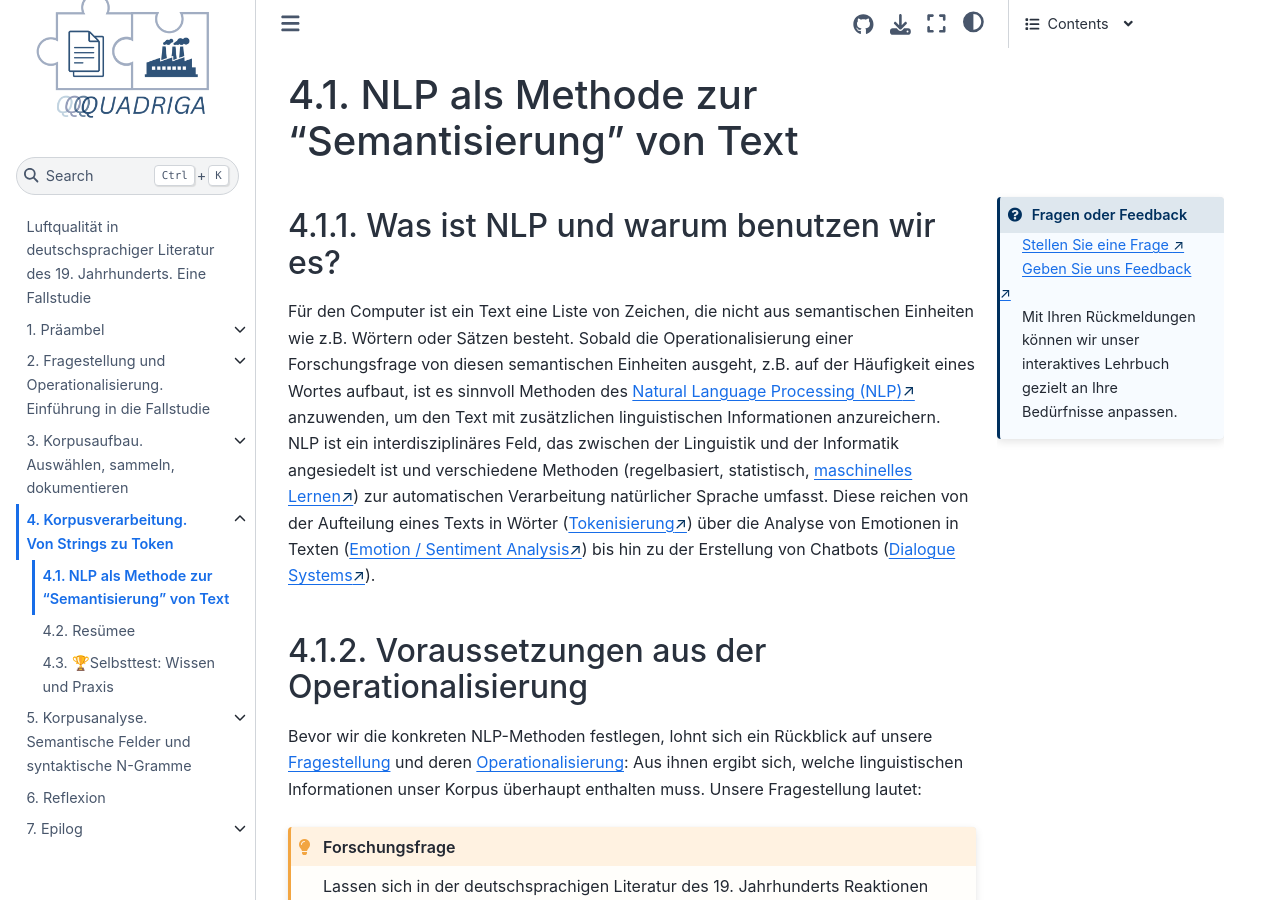
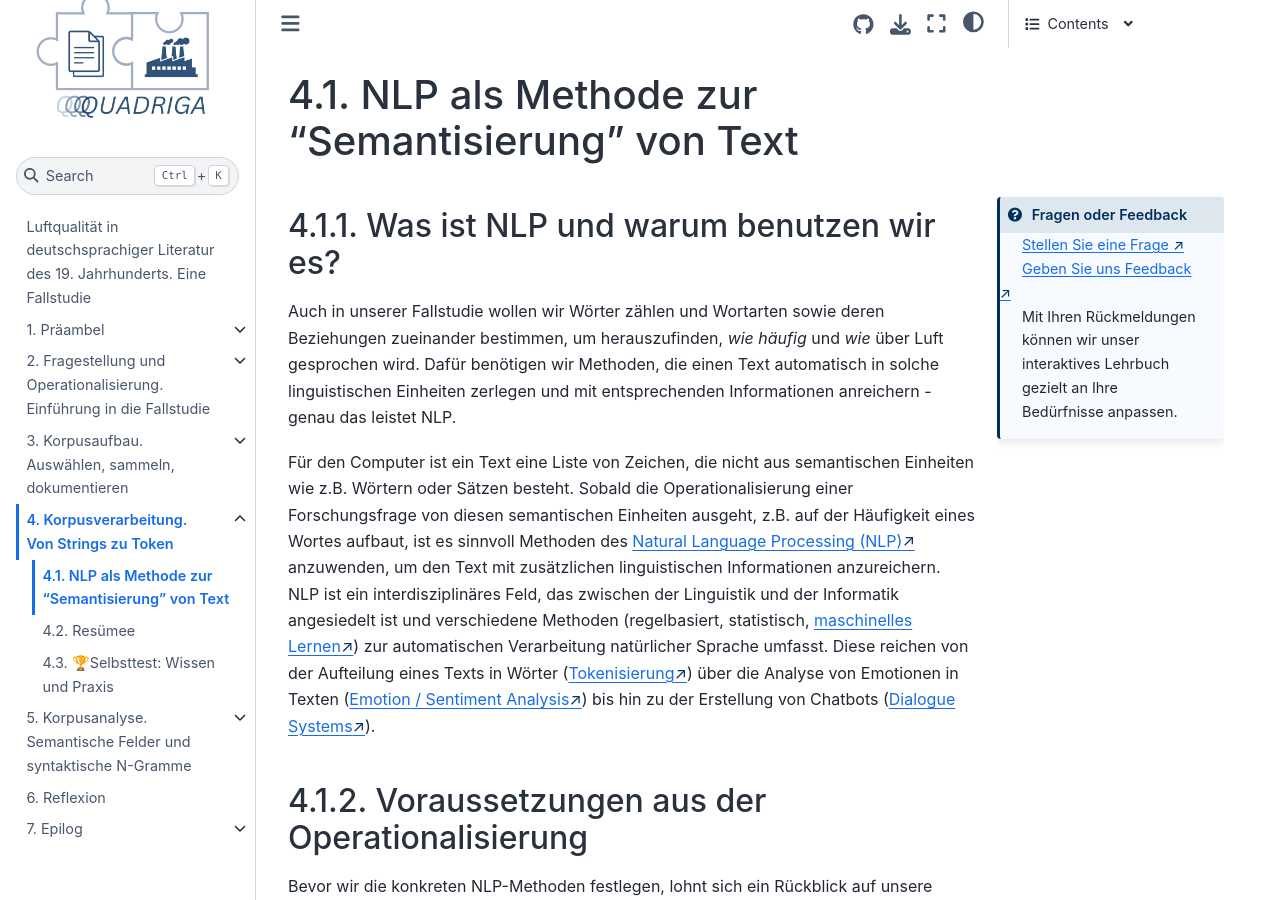
Before and after one commit to quadriga-dk/Text-Fallstudie-3, a Jupyter Book: the page built from corpus_processing/corpus-processing_intro-to-nlp.md, in a window 1280 px wide and 900 px high. Built offline with Jupyter Book 1.0.4 settings and Sphinx 7.4.7 and the Sphinx Book theme 1.1.4, drawn with Linux system fonts in a browser that asks for light colours; pages that are not in the unit, such as notebooks, are missing from menus; cross-references to code outside the pages are shown as plain code.

Commit message:
fixes #81: connect NLP intro to case study at the start

`````diff
--- a/corpus_processing/corpus-processing_intro-to-nlp.md
+++ b/corpus_processing/corpus-processing_intro-to-nlp.md
@@ -17,6 +17,8 @@ Mit Ihren Rückmeldungen können wir unser interaktives Lehrbuch gezielt an Ihre
 ````
 
 ## Was ist NLP und warum benutzen wir es?
+Auch in unserer Fallstudie wollen wir Wörter zählen und Wortarten sowie deren Beziehungen zueinander bestimmen, um herauszufinden, *wie häufig* und *wie* über Luft gesprochen wird. Dafür benötigen wir Methoden, die einen Text automatisch in solche linguistischen Einheiten zerlegen und mit entsprechenden Informationen anreichern - genau das leistet NLP.
+
 Für den Computer ist ein Text eine Liste von Zeichen, die nicht aus semantischen Einheiten wie z.B. Wörtern oder Sätzen besteht. Sobald die Operationalisierung einer Forschungsfrage von diesen semantischen Einheiten ausgeht, z.B. auf der Häufigkeit eines Wortes aufbaut, ist es sinnvoll Methoden des <a href="https://en.wikipedia.org/wiki/Natural_language_processing" class="external-link" target="_blank">Natural Language Processing (NLP)</a>  anzuwenden, um den Text mit zusätzlichen linguistischen Informationen anzureichern.
 NLP ist ein interdisziplinäres Feld, das zwischen der Linguistik und der Informatik angesiedelt ist und verschiedene Methoden (regelbasiert, statistisch, <a href="https://en.wikipedia.org/wiki/Machine_learning" class="external-link" target="_blank">maschinelles Lernen</a>) zur automatischen Verarbeitung natürlicher Sprache umfasst. Diese reichen von der Aufteilung eines Texts in Wörter (<a href="https://en.wikipedia.org/wiki/Lexical_analysis#Tokenization" class="external-link" target="_blank">Tokenisierung</a>) über die Analyse von Emotionen in Texten (<a href="https://en.wikipedia.org/wiki/Sentiment_analysis" class="external-link" target="_blank">Emotion / Sentiment Analysis</a>) bis hin zu der Erstellung von Chatbots (<a href="https://en.wikipedia.org/wiki/Dialogue_system" class="external-link" target="_blank">Dialogue Systems</a>).
 
`````
